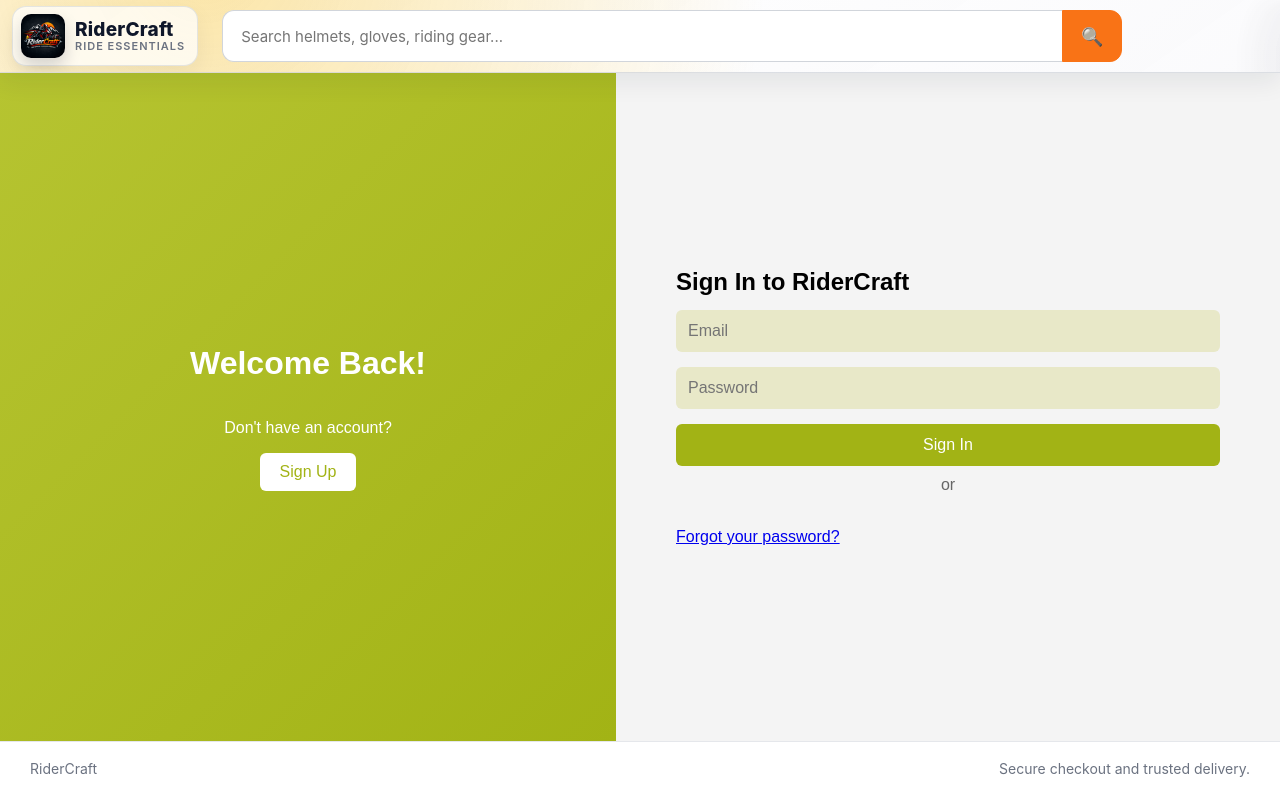
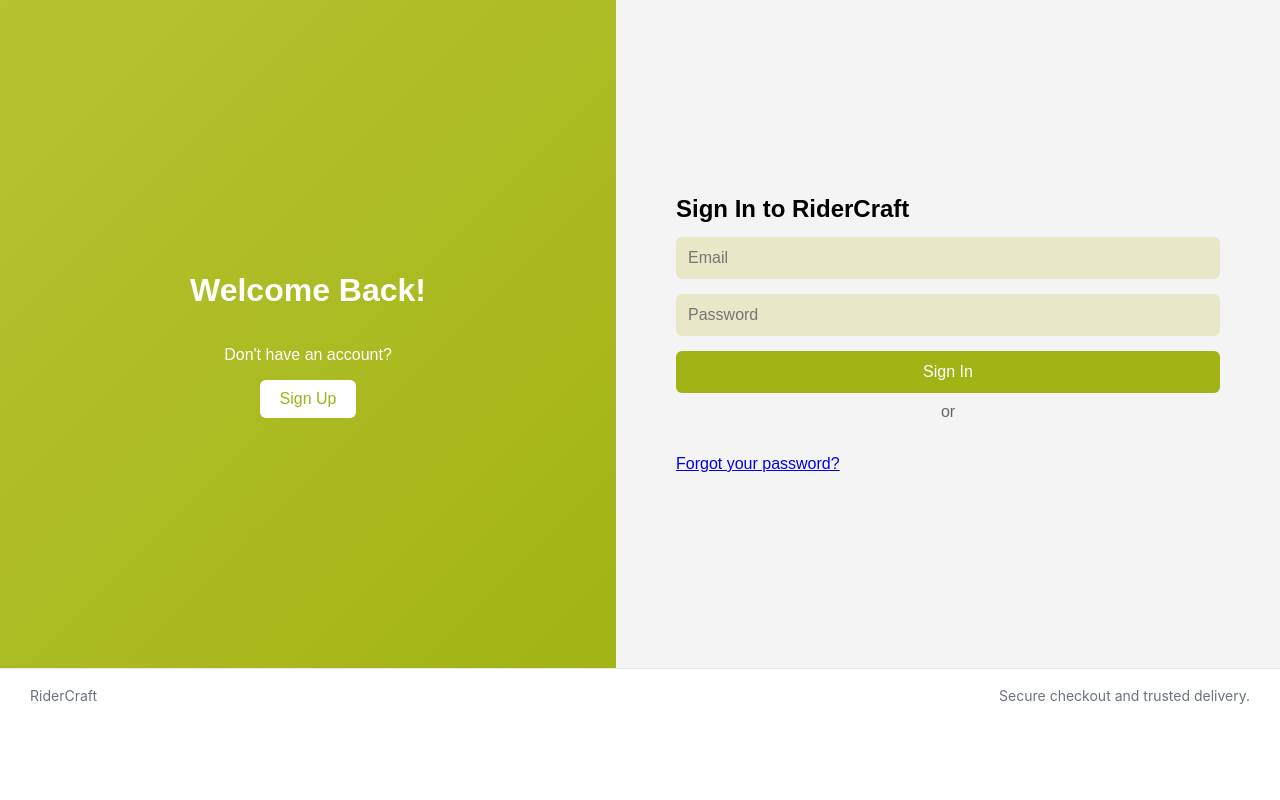
Before and after one commit to baniyasujan007-boop/ridercraft-web, a React (Create React App) app in the folder client/: page / in a window 1280 px wide. Built offline with nearby package versions, Linux system fonts and the light colour scheme; no server answers.

Commit message:
refactor(header): move search bar to landing page header and remove global header

```diff
--- a/client/src/App.js
+++ b/client/src/App.js
@@ -22,7 +22,7 @@ import "./styles/layout/inquiry-chatbot.css";
 function AppShell() {
   return (
     <>
-      <SiteHeader />
+
       <Routes>
         <Route path="/" element={<Login />} />
         <Route path="/register" element={<Register />} />
```
